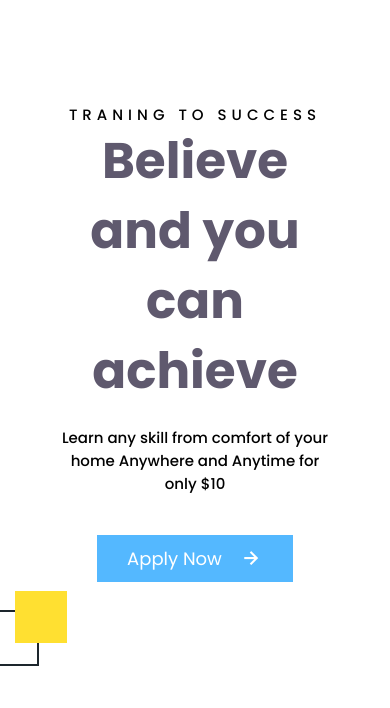
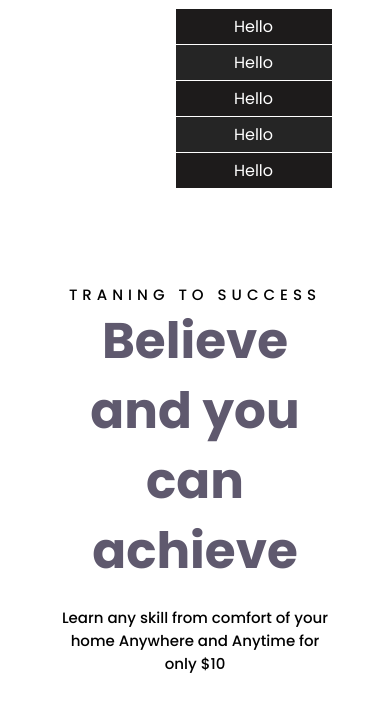
Before and after one commit to himelsahadat/EdTech-BeastLearning, a plain HTML site: page index.html in a window 390 px wide. Shown: the part 136-844 px from the top of the page. Drawn offline with nearby package versions, Linux system fonts and the light colour scheme.

Commit message:
[Added] Hamburger Menu using Js

```diff
--- /dev/null
+++ b/edtech.js
@@ -0,0 +1,6 @@
+let menu = document.querySelector(".header__icon");
+let active = document.querySelector(".header__menu--bar");
+
+menu.addEventListener("click", function () {
+  active.classList.toggle("header__menu--bar-ti");
+});
--- a/index.html
+++ b/index.html
@@ -48,10 +48,24 @@
           <a href="#" class="header__link header__link--sign_up">Sign in</a>
           <a href="#" class="header__link header__link--log_in">Login</a>
         </div>
-        <div class="header__icon">
-          <i class="bx bx-menu"></i>
+
+        <div class="header__icon" id="#menu__icon">
+          <i class="bx bx-menu">
+
+          </i>
         </div>
+
+
       </div>
+
+      <div class="header__menu--bar ">
+        <li><a href="">Hello</a></li>
+        <li><a href="">Hello</a></li>
+        <li><a href="">Hello</a></li>
+        <li><a href="">Hello</a></li>
+        <li><a href="">Hello</a></li>
+   </div>
+
     </header>
 
     <!----------Home Section Start------------>
@@ -229,5 +243,7 @@
 
     <!----------Feature Section End------------>
     <!----------Feature Section End------------>
+
+    <script src="edtech.js"></script>
   </body>
 </html>
--- a/style.scss
+++ b/style.scss
@@ -3,8 +3,6 @@
   margin: 0;
   box-sizing: border-box;
   font-family: "Poppins", sans-serif;
-}
-body {
 }
 
 /*Navbar Section Start*/
@@ -49,8 +47,9 @@ body {
   &__icon {
     font-size: 30px;
     align-items: center;
+    display: none;
   }
-  &__icon {
+  &__menu--bar {
     display: none;
   }
 }
@@ -438,9 +437,21 @@ body {
 /*Mobile Design Section Start*/
 
 @media (max-width: 576px) {
+
   .header {
+
     &__menu {
-      display: none;
+    display: none;
+      // flex-direction: column;
+      // position: relative;
+      //  width: 100%;
+      // // height: 160%;
+      // border: 1px solid red;
+      // top: 150px;
+      // text-align: right;
+      // left: 60px;
+      // background-color: red;
+
     }
     &__link {
       display: none;
@@ -449,6 +460,42 @@ body {
       display: block;
       position: relative;
       top: 20px;
+      cursor: pointer;
+
+    }
+
+    &__menu--bar {
+      &-ti{
+        display: none;
+      }
+      display: block;
+      background-color: red;
+      border-radius: 20%;
+      height: 100%;
+      position: relative;
+      left: 45%;
+      bottom: 20px;
+      width: 40%;
+transition: 0.8s;
+      text-align: center;
+      li:nth-child(odd) {
+        background-color: rgb(29, 27, 27);
+      }
+      li:nth-child(even) {
+        background-color: rgb(37, 37, 37);
+      }
+      li {
+        list-style: none;
+        padding: 5px 10px;
+        border-bottom: 1px solid white;
+
+        a {
+          text-decoration: none;
+          color: white;
+          font-size: 16px;
+          width: 500;
+        }
+      }
     }
   }
 
```
Also changed, not shown: style.css, 1 other file.
